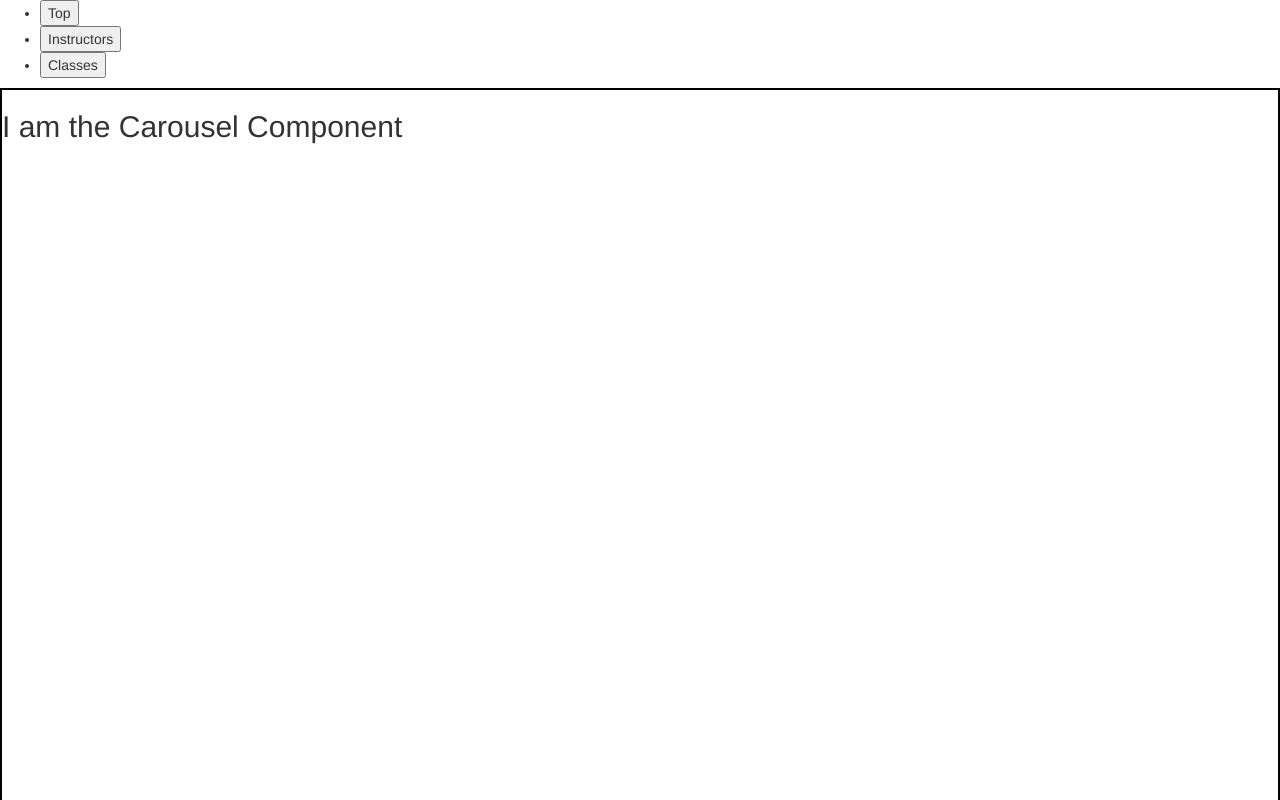
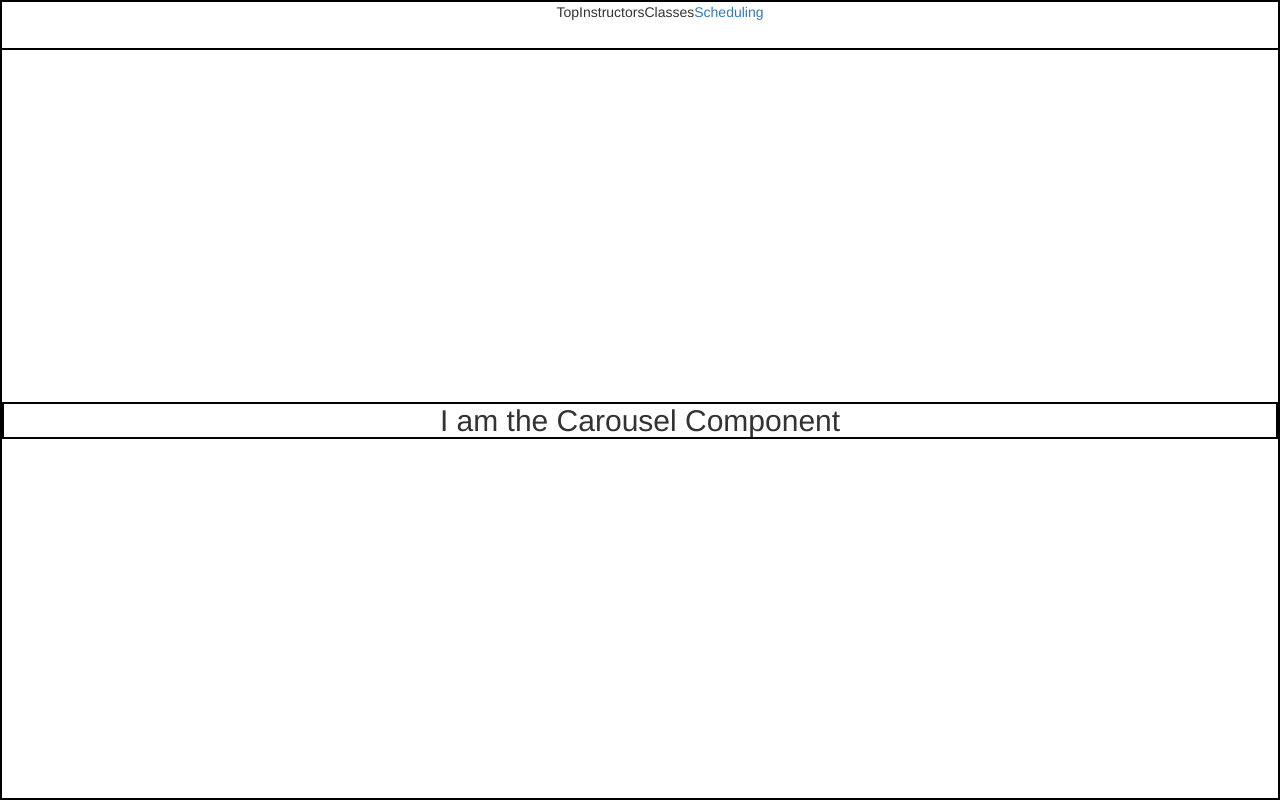
Before and after one commit to britt-ryant/summit_bodyworks, a React (Create React App) app in the folder client/: page / in a window 1280 px wide. Shown: the top 800 px of the page. Built offline with nearby package versions, Linux system fonts and the light colour scheme.

Commit message:
got all of the components to render, scroll to component is working, imported a router to switch to the scheduling page, imported the calendar, still need to figure out how to use it, may or may not work, going to start on the back end

```diff
--- a/client/src/App.css
+++ b/client/src/App.css
@@ -41,3 +41,37 @@
   height: 100vh;
   border: 2px solid black;
 }
+
+nav{
+  border: 2px solid black;
+  position: fixed;
+  width: 100vw;
+  height: 50px;
+  top: 0;
+}
+
+button{
+  background: none;
+  color: inherit;
+  border: none;
+  padding: 0;
+  font: inherit;
+  cursor: pointer;
+  outline: inherit;
+}
+
+ul{
+  list-style: none;
+}
+
+li{
+  display: inline;
+}
+body{
+  text-align: center;
+  /* margin: 50px auto 0 auto; */
+}
+h2{
+  border: 2px solid black;
+  margin: 50vh auto 0 auto;
+}
--- a/client/src/components/Classes.js
+++ b/client/src/components/Classes.js
@@ -4,7 +4,7 @@ class Classes extends Component {
   render(){
     return(
     <div className="classes_container">
-      <h2>I am the classes seciton</h2>
+      <h2>I am the classes section</h2>
     </div>
     )
   }
--- a/client/src/components/LandingPage.js
+++ b/client/src/components/LandingPage.js
@@ -1,10 +1,17 @@
 import React, { Component } from 'react';
 import scrollToComponent from 'react-scroll-to-component';
-import '../App.css'
+import '../App.css';
+
+import {
+  BrowserRouter as Router,
+  Link,
+  Route
+} from 'react-router-dom';
 
 import Carousel from './Carousel'
 import Classes from './Classes';
 import Instructors from './Instructors';
+import Scheduling from './Scheduling';
 
 
 class LandingPage extends Component {
@@ -35,8 +42,8 @@ class LandingPage extends Component {
                 <li><button className="nav_button" onClick={() => this.scrollToFuction("Carousel")}>Top</button></li>
                 <li><button className="nav_button" onClick={() => this.scrollToFuction("Instructors")}>Instructors</button></li>
                 <li><button className="nav_button" onClick={() => this.scrollToFuction("Classes")}>Classes</button></li>
+                <Link to="/scheduling">Scheduling</Link>
               </ul>
-
             </nav>
             <div className="sections_container">
               <section className="Carousel" ref={(section) => {this.Carousel = section; }}><Carousel /></section>
--- /dev/null
+++ b/client/src/components/RouterComponent.js
@@ -0,0 +1,29 @@
+import React, { Component } from 'react';
+import {
+  BrowserRouter as Router,
+  Route,
+  Link,
+  PropsRoute
+} from 'react-router-dom';
+import LandingPage from './LandingPage';
+import Scheduling from './Scheduling';
+
+class RouterComponent extends Component {
+  constructor(props){
+    super(props);
+  }
+  render(){
+    return(
+      <div className="router_container">
+        <Router>
+          <div className="router_child_div">
+            <Route exact path="/" component={LandingPage} />
+            <Route exact path="/scheduling" component={Scheduling} />
+          </div>
+        </Router>
+      </div>
+    )
+  }
+}
+
+export default RouterComponent;
--- /dev/null
+++ b/client/src/components/Scheduling.js
@@ -0,0 +1,23 @@
+import React, { Component } from 'react';
+import Calendar from 'react-calendar';
+import {
+  Link
+} from 'react-router-dom';
+
+class Scheduling extends Component {
+  render(){
+    return(
+      <div className="main_container">
+        <nav>
+          <Link to="/">Home</Link>
+        </nav>
+        <h2>I am the scheduling component</h2>
+      <div className="calendar_container">
+        <Calendar />
+      </div>
+      </div>
+    )
+  }
+}
+
+export default Scheduling;
--- a/client/src/index.js
+++ b/client/src/index.js
@@ -7,12 +7,13 @@ import 'bootstrap/dist/css/bootstrap-theme.css';
 import registerServiceWorker from './registerServiceWorker';
 import MuiThemeProvider from 'material-ui/styles/MuiThemeProvider';
 // import TestComponent from './components/TestComponent';
-import LandingPage from './components/LandingPage';
+// import LandingPage from './components/LandingPage';
+import RouterComponent from './components/RouterComponent';
 
 
 const App = () => (
   <MuiThemeProvider>
-    <LandingPage />
+    <RouterComponent />
   </MuiThemeProvider>
 )
 
--- /dev/null
+++ b/package.json
@@ -0,0 +1,6 @@
+{
+  "dependencies": {
+    "react-calendar": "^2.14.0",
+    "react-router-dom": "^4.2.2"
+  }
+}
```
Also changed, not shown: 1 other file (tests, documents, lock files or other folders). Lines whose indentation alone changed are shown as unchanged.
